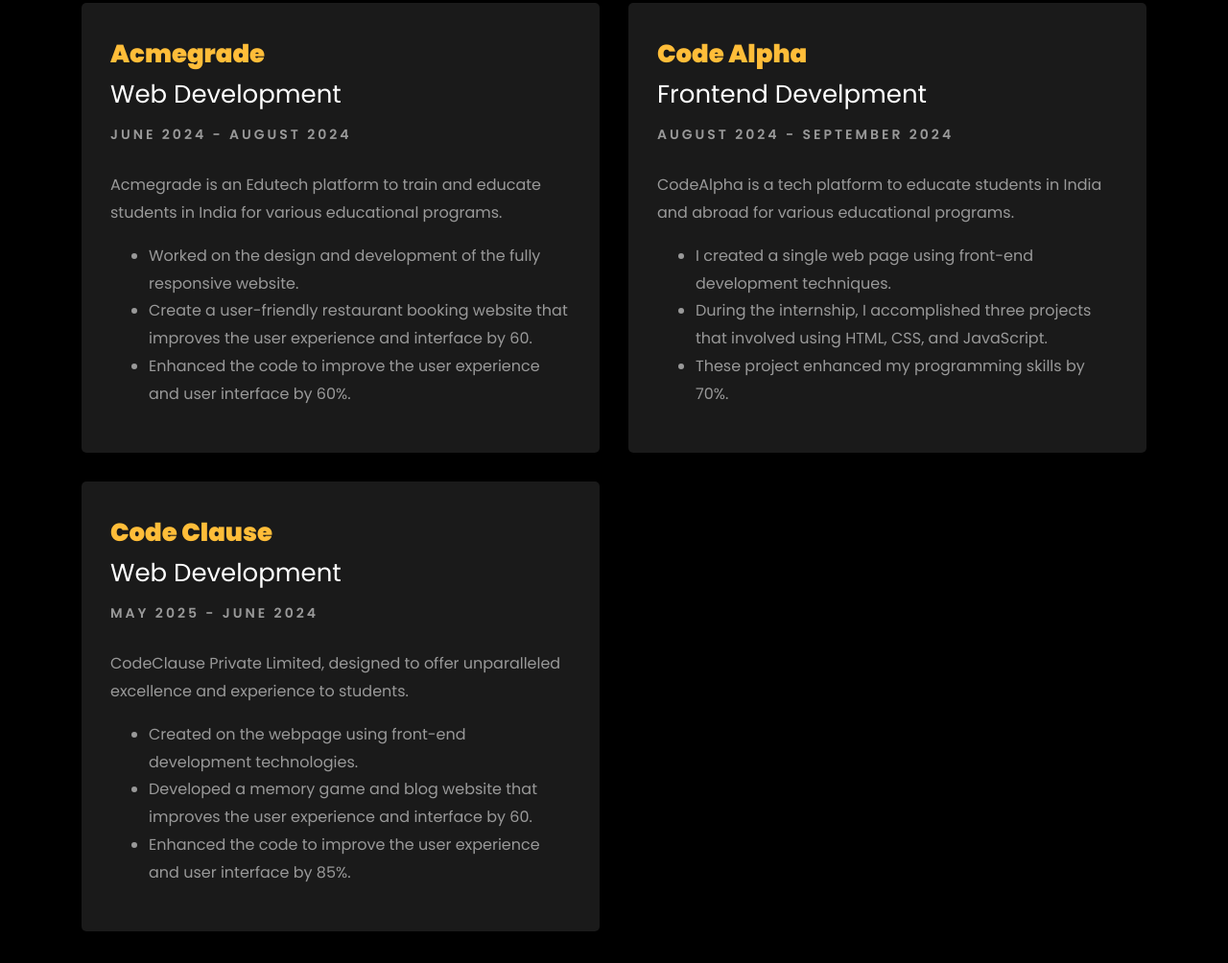
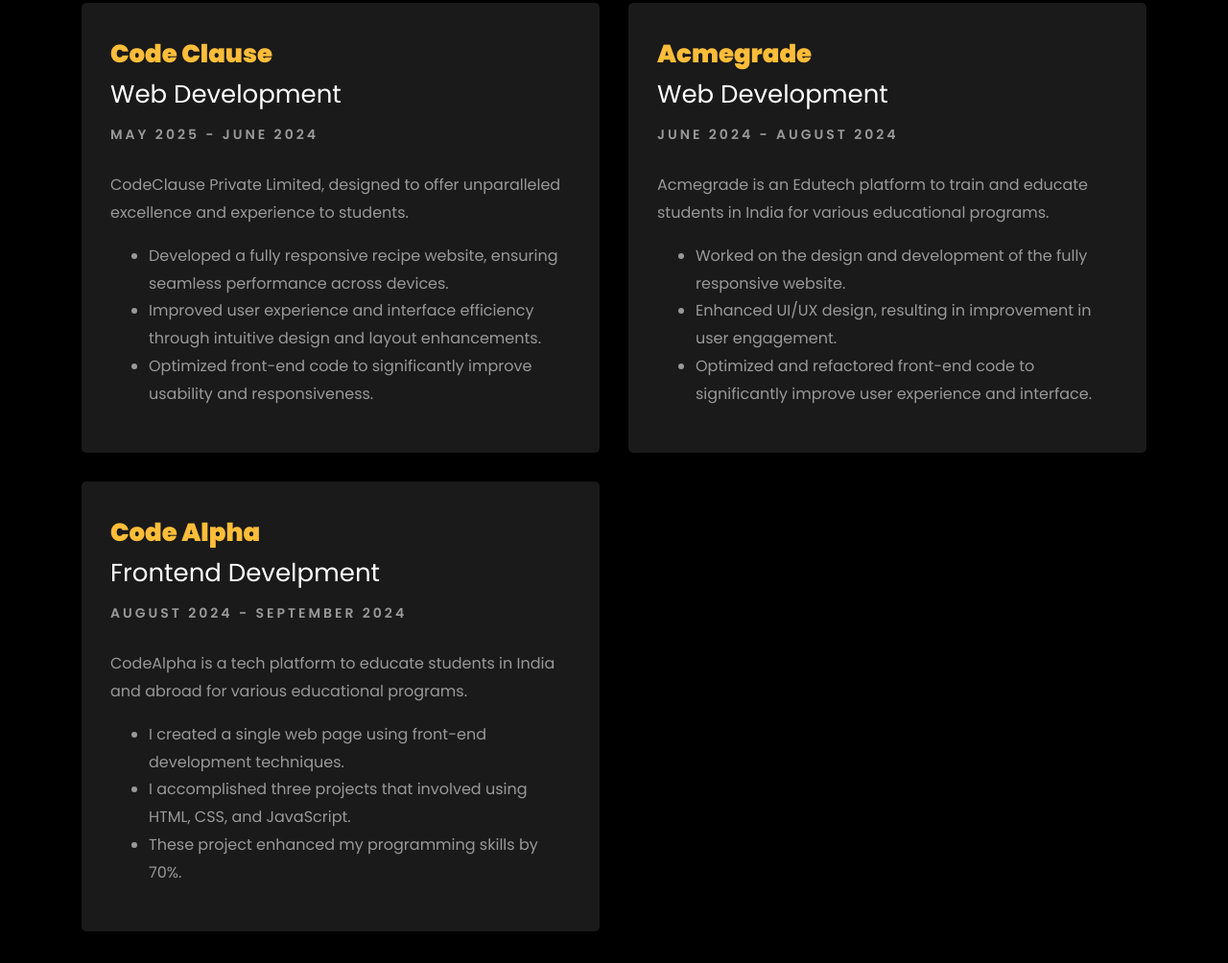
Before and after one commit to Amitthakur910/My_Portfolio, a plain HTML site: page index.html in a window 1280 px wide. Shown: the part 1881-2885 px from the top of the page at 96% size. Drawn offline with Linux system fonts and the light colour scheme; files whose address does not match are found by name.

Commit message:
updated resume

```diff
--- a/index.html
+++ b/index.html
@@ -321,6 +321,23 @@
 		<br>
 
 		<div class="row">
+			    <div class="col-md-6">
+					<div class="resume-wrap ftco-animate">
+						<span class="date">Code Clause</span>
+						<h2>Web Development</h2>
+						<span class="position">May 2025 - June 2024</span>
+						<!-- <span class="mt-4">Bangalore</span> -->
+						<p class="mt-4">CodeClause Private Limited, designed to offer unparalleled excellence and experience to students.
+							<ul>
+								<li>Developed a fully responsive recipe website, ensuring seamless performance across devices.</li>
+								<li>Improved user experience and interface efficiency through intuitive design and layout enhancements.</li>
+								<li>Optimized front-end code to significantly improve usability and responsiveness.</li>
+							</ul>
+						</p>
+					</div>
+
+				</div>
+
 				<div class="col-md-6">
 					<div class="resume-wrap ftco-animate">
 						<span class="date">Acmegrade</span>
@@ -330,8 +347,8 @@
 						<p class="mt-4">Acmegrade is an Edutech platform to train and educate students in India for various educational programs.
 							<ul>
 								<li>Worked on the design and development of the fully responsive website.</li>
-								<li>Create a user-friendly restaurant booking website that improves the user experience and interface by 60.</li>
-								<li>Enhanced the code to improve the user experience and user interface by 60%.</li>
+								<li>Enhanced UI/UX design, resulting in improvement in user engagement.</li>
+								<li>Optimized and refactored front-end code to significantly improve user experience and interface.</li>
 							</ul>
 						</p>
 					</div>
@@ -347,7 +364,7 @@
 						<p class="mt-4">CodeAlpha is a tech platform to educate students in India and abroad for various educational programs.
 							<ul>
 								<li>I created a single web page using front-end development techniques.</li>
-								<li>During the internship, I accomplished three projects that involved using HTML, CSS, and JavaScript.</li>
+								<li>I accomplished three projects that involved using HTML, CSS, and JavaScript.</li>
 								<li>These project enhanced my programming skills by 70%.</li>
 							</ul>
 						</p>
@@ -355,22 +372,7 @@
 
 				</div>
 
-				<div class="col-md-6">
-					<div class="resume-wrap ftco-animate">
-						<span class="date">Code Clause</span>
-						<h2>Web Development</h2>
-						<span class="position">May 2025 - June 2024</span>
-						<!-- <span class="mt-4">Bangalore</span> -->
-						<p class="mt-4">CodeClause Private Limited, designed to offer unparalleled excellence and experience to students.
-							<ul>
-								<li>Created on the webpage using front-end development technologies.</li>
-								<li>Developed a memory game and blog website that improves the user experience and interface by 60.</li>
-								<li>Enhanced the code to improve the user experience and user interface by 85%.</li>
-							</ul>
-						</p>
-					</div>
 
-				</div>
 			</div>
 
 		<br>
@@ -579,7 +581,7 @@
           			<span class="icon-globe"></span>
           		</div>
           		<h3 class="mb-4">Download Resume</h3>
-	            <p><a href="https://drive.google.com/file/d/1F2za5NiqatDZQFjGvEx_7fkMB0nCp2f3/view?usp=sharing">Resume</a></p>
+	            <p><a href="https://drive.google.com/file/d/1frUBg1snJDvy33ezgZUdkDK2HA6PftAy/view?usp=sharing">Resume</a></p>
 	          </div>
           </div>
 
```
